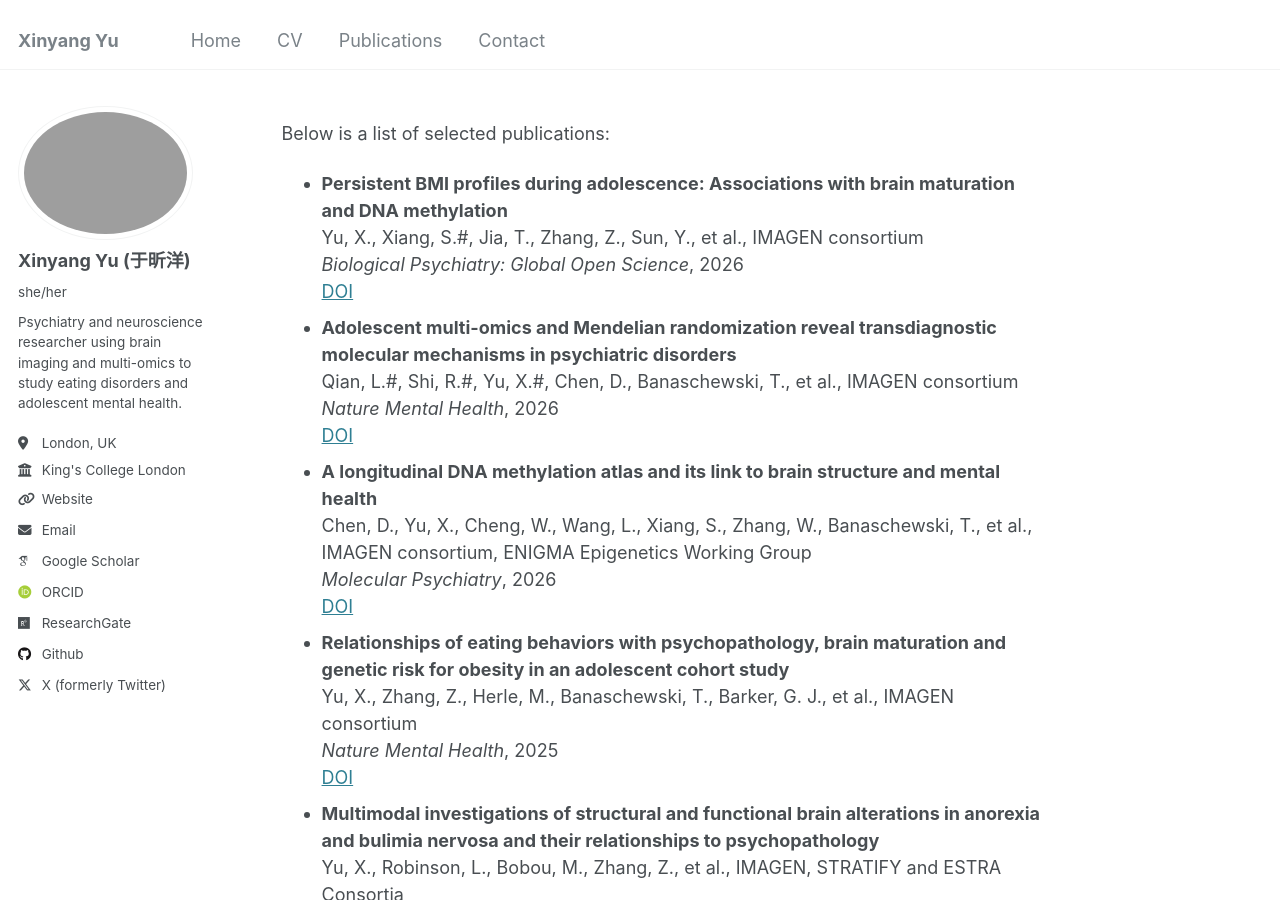
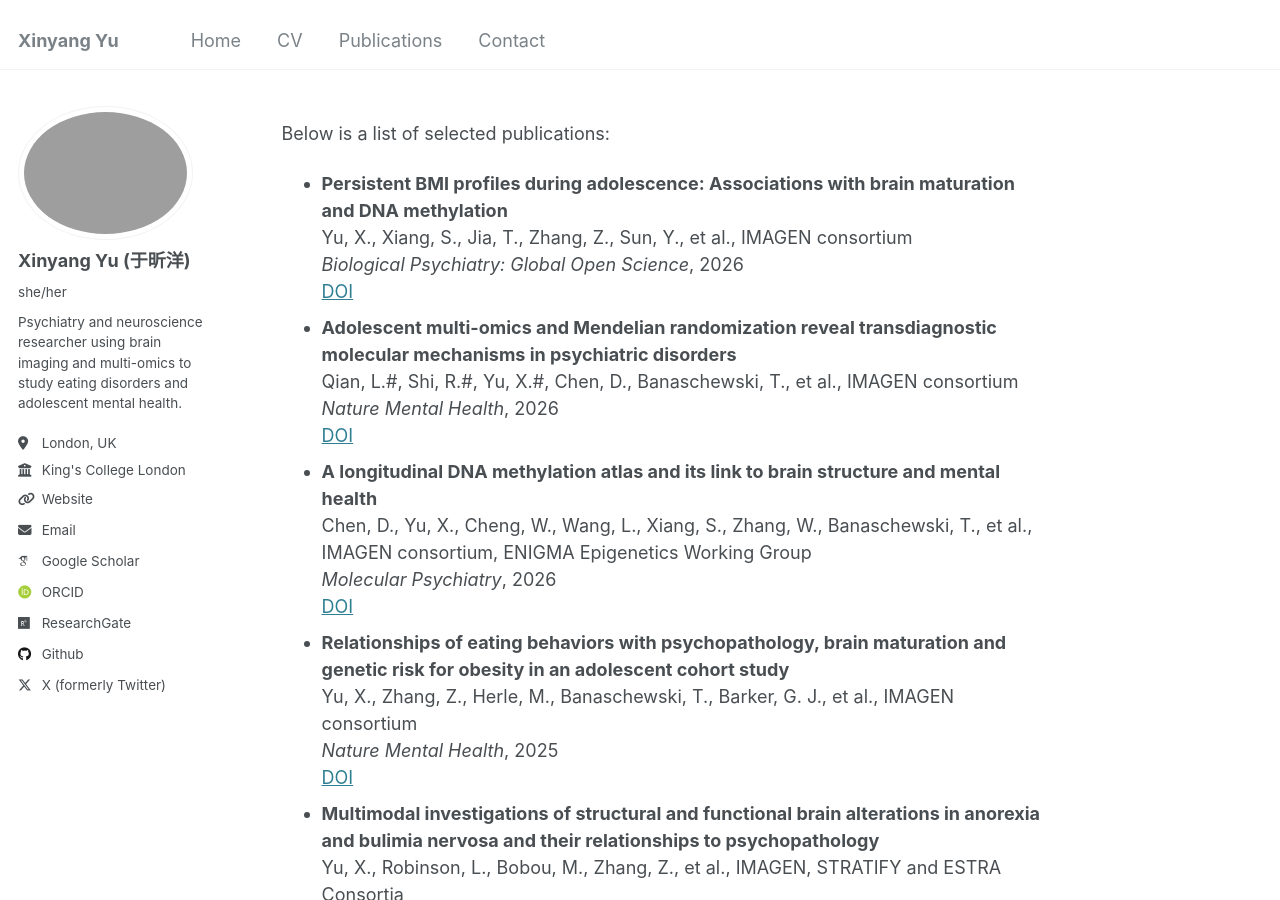
Before and after one commit to XinyangYu918/XinyangYu918.github.io, a Jekyll site: the page built from _pages/publications.md, in a window 1280 px wide and 900 px high. Built offline with Jekyll 4.4.1, drawn with Linux system fonts in a browser that asks for light colours; some web fonts are replaced.

```diff
--- a/_data/publications.yml
+++ b/_data/publications.yml
@@ -1,5 +1,5 @@
 - title: "Persistent BMI profiles during adolescence: Associations with brain maturation and DNA methylation"
-  authors: "Yu, X., Xiang, S.#, Jia, T., Zhang, Z., Sun, Y., et al., IMAGEN consortium"
+  authors: "Yu, X., Xiang, S., Jia, T., Zhang, Z., Sun, Y., et al., IMAGEN consortium"
   journal: "Biological Psychiatry: Global Open Science"
   year: 2026
   link: "https://www.bpsgos.org/article/S2667-1743(26)00133-3/fulltext"
```
